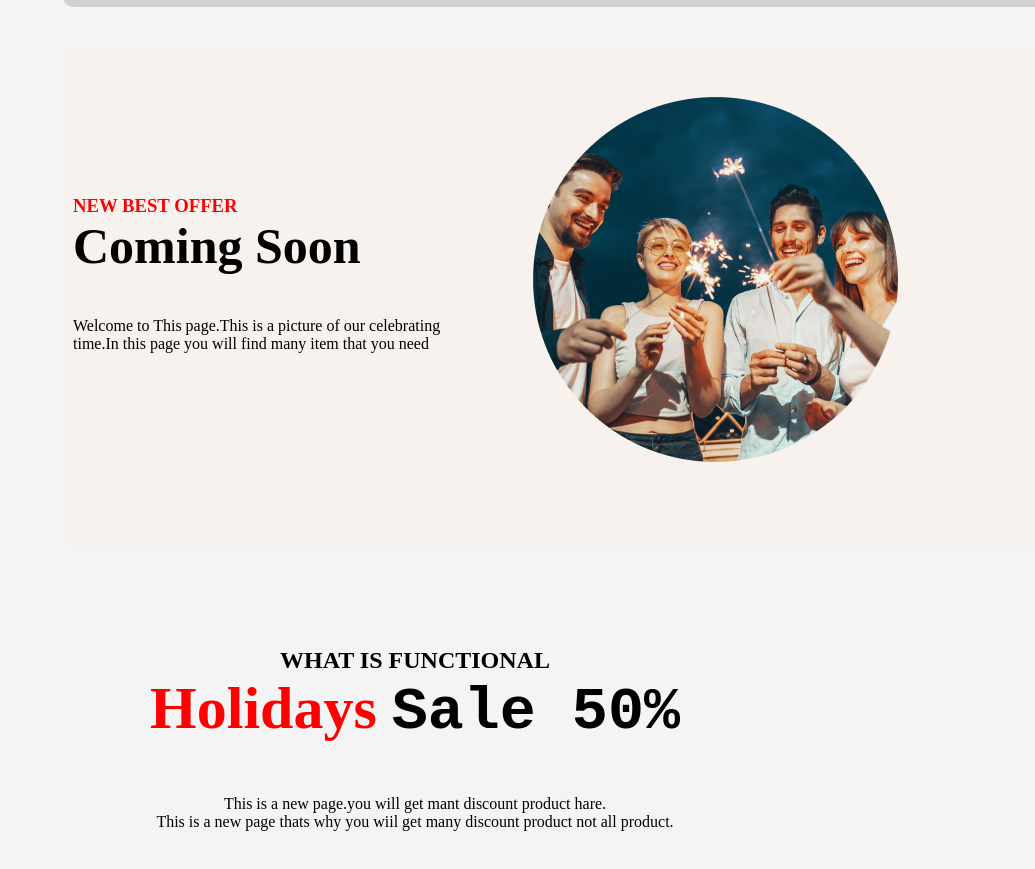
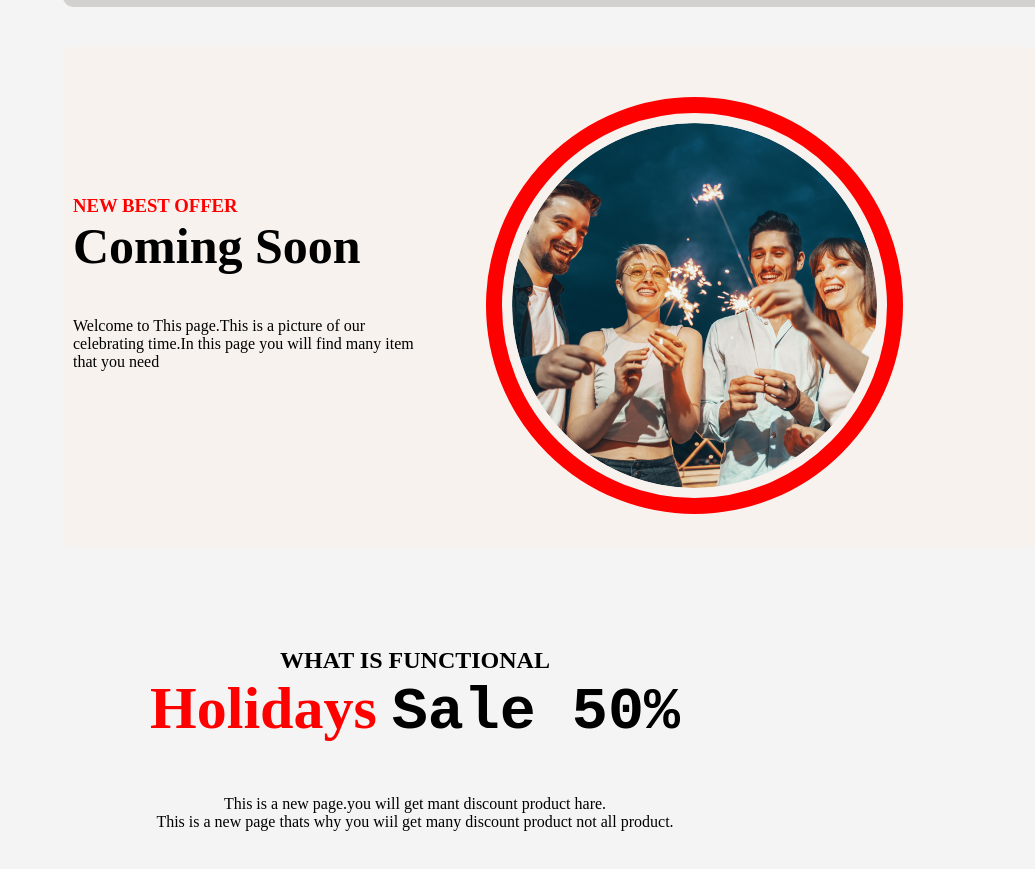
Before and after one commit to sayemhossin/Assignment-one, a plain HTML site: page index.html in a window 1280 px wide. Shown: the part 2757-3626 px from the top of the page, without its empty margins (245-1280 px from the left). Drawn offline with Linux system fonts and the light colour scheme.

Commit message:
Border add

```diff
--- a/index.html
+++ b/index.html
@@ -78,7 +78,7 @@
 
 
         <li style="padding: 50px;">
-            <img src="Ellipse 1.png" alt="image" >
+            <img src="Ellipse 1.png" alt="image" style="border: 16px solid red; border-radius: 100%; padding: 10px;">
         </li>
 
         <li style="padding: 100px 10px 10px 100px ; max-width: 300px;">
```
